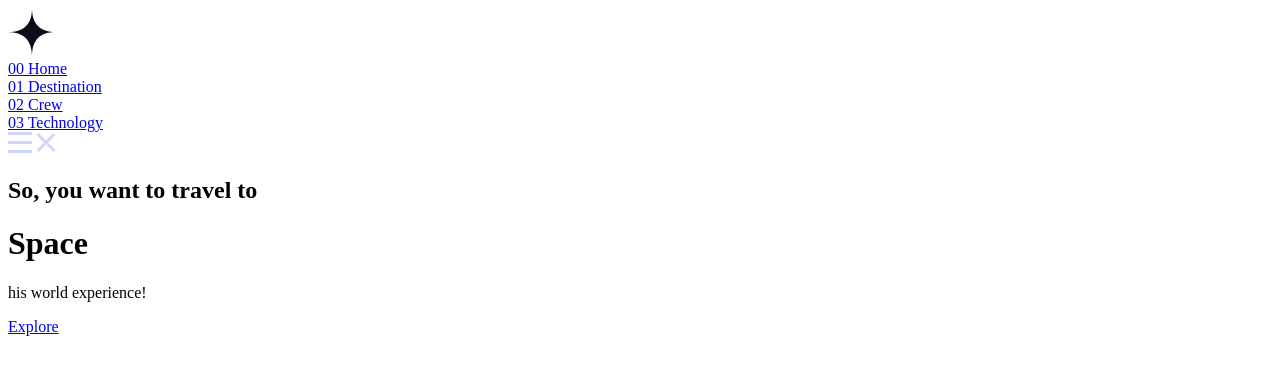
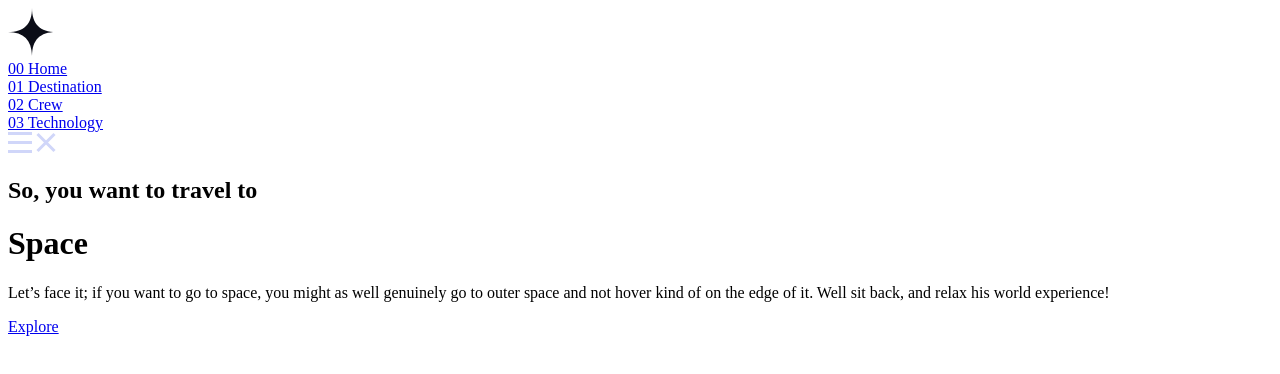
Before and after one commit to Annnagiruchitha/space, a plain HTML site: page index.html in a window 1280 px wide. Drawn offline with Linux system fonts and the light colour scheme.

Commit message:
Update index.html

```diff
--- a/index.html
+++ b/index.html
@@ -53,7 +53,7 @@
       <div class="main-text">
         <h2>So, you want to travel to</h2>
         <h1>Space</h1>
-        <p> his world experience!</p>
+        <p>Let’s face it; if you want to go to space, you might as well genuinely go to outer space and not hover kind of on the edge of it. Well sit back, and relax his world experience!</p>
       </div>
 
       <a class="explore" href="/starter-code/Destination/Moon/destination-moon.html">Explore</a>
```
